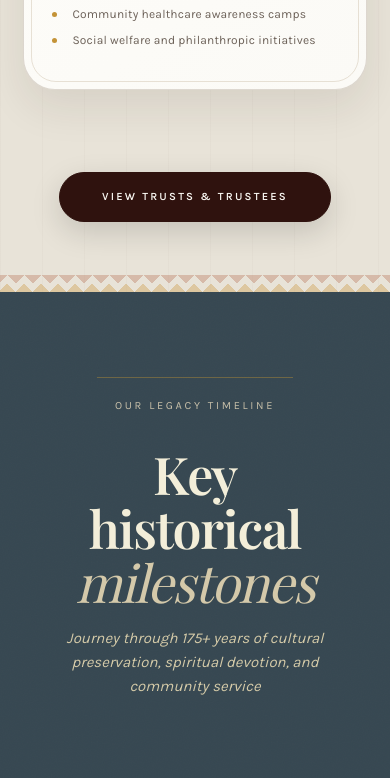
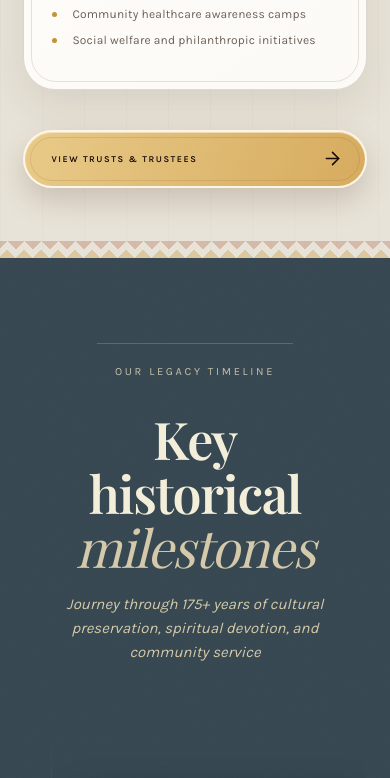
Before and after one commit to jannat-website-idea/khelat-bhawan-heritage, a React (Vite) app: page / in a window 390 px wide. Shown: the part 4820-5598 px from the top of the page. Built offline with nearby package versions, Linux system fonts and the light colour scheme; grey boxes are pictures that could not be loaded; a web font is replaced by a local one.

Commit message:
Polish homepage CTAs and family journey

```diff
--- a/src/components/HeritageFamilyTree.jsx
+++ b/src/components/HeritageFamilyTree.jsx
@@ -5,13 +5,13 @@ import { familyTreeData } from '../data/familyTreeData';
 import { getAssetUrl } from '../utils/assetHelper';
 
 const generations = [
-  { gen: 1, tag: { en: 'GENERATION 01', bn: '১ম প্রজন্ম' }, role: { en: 'THE FOUNDER & PATRIARCH', bn: 'প্রতিষ্ঠাতা ও আদি পুরুষ' }, name: { en: 'Babu Khelat Chandra Ghosh', bn: 'বাবু খেলাৎ চন্দ্র ঘোষ' }, years: '1775 — 1845', summary: { en: 'Founded Khelat Bhawan and laid the foundation for a legacy of devotion, art and philanthropy.', bn: 'খেলাৎ ভবনের প্রতিষ্ঠা এবং ভক্তি, মার্গসঙ্গীত ও সমাজসেবার অমর ঐতিহ্যের ভিত্তিপ্রস্তর স্থাপন করেন।' }, image: '/images/babu_khelat_ghosh_bust.png' },
-  { gen: 2, tag: { en: 'GENERATION 02', bn: '২য় প্রজন্ম' }, role: { en: 'RENAISSANCE STEWARDS', bn: 'নবজাগরণের ধারক' }, name: { en: 'Babu Mohim Chandra Ghosh', bn: 'বাবু মহিম চন্দ্র ঘোষ' }, years: '1845 — 1920', summary: { en: 'Expanded the estate, strengthened cultural patronage and institutionalized key traditions.', bn: 'সম্পত্তি ও ট্রাস্টের প্রসার, সংস্কৃতি ও মার্গসঙ্গীতের পৃষ্ঠপোষকতা এবং পারিবারিক দেবসেবা সুদৃঢ় করেন।' }, image: '/images/SDP_0305.jpg' },
-  { gen: 3, tag: { en: 'GENERATION 03', bn: '৩য় প্রজন্ম' }, role: { en: 'CULTURAL PATRONS', bn: 'সংস্কৃতি অনুরাগী' }, name: { en: 'Babu Sarat Chandra Ghosh', bn: 'বাবু শরৎ চন্দ্র ঘোষ' }, years: '1920 — 1950', summary: { en: 'Nurtured the arts, supported classical music and maintained the architectural grandeur of Khelat Bhawan.', bn: 'বাংলার শিল্পকলা ও উচ্চাঙ্গ সঙ্গীতের পৃষ্ঠপোষকতা এবং প্রাসাদের স্থাপত্যের অনন্য সংরক্ষণ করেন।' }, image: '/images/SDP_0273.jpg' },
-  { gen: 4, tag: { en: 'GENERATION 04', bn: '৪র্থ প্রজন্ম' }, role: { en: 'INSTITUTIONAL FOUNDERS', bn: 'প্রতিষ্ঠান ও ট্রাস্ট নির্মাতা' }, name: { en: 'Babu Khelat Ghosh Trustees', bn: 'বাবু খেলাৎ ঘোষ ট্রাস্টিগণ' }, years: '1950 — 1975', summary: { en: 'Formalized legal trusts to protect the estate, its properties and its continued service to society.', bn: 'পারিবারিক দেবসেবা, গৃহসম্পত্তি ও সমাজকল্যাণকে স্থায়ী করতে বিধিবদ্ধ ট্রাস্ট গঠন করেন।' }, image: '/images/SDP_0308.jpg' },
-  { gen: 5, tag: { en: 'GENERATION 05', bn: '৫ম প্রজন্ম' }, role: { en: 'HERITAGE CONSERVATORS', bn: 'সংরক্ষণ ও সংস্কারক' }, name: { en: 'Siddhartha Ghosh', bn: 'সিদ্ধার্থ ঘোষ' }, years: '1975 — 1985', summary: { en: 'Restored the historic structure, supported the community and ensured continuity of the family values.', bn: 'ঐতিহাসিক প্রাসাদের বৃহৎ স্থাপত্য সংস্কার সম্পন্ন করেন এবং পরিবারের সাংস্কৃতিক ঐতিহ্যের ধারাবাহিকতা রক্ষা করেন।' }, image: '/images/SDP_0291.jpg' },
-  { gen: 6, tag: { en: 'GENERATION 06', bn: '৬ষ্ঠ প্রজন্ম' }, role: { en: 'ARCHIVAL CUSTODIANS', bn: 'আর্কাইভ ও ট্রাস্ট বোর্ড' }, name: { en: 'Governing Trustees of Khelat Bhawan', bn: 'খেলাৎ ভবনের গভর্নিং ট্রাস্টি মণ্ডলী' }, years: '1985 — 2015', summary: { en: 'Initiated archives, opened the estate for heritage engagement and preserved centuries-old artefacts.', bn: 'আর্কাইভের সূচনা, হেরিটেজ পর্যটন ও শতবর্ষ প্রাচীন নথি-স্মারক সংরক্ষণ করেন।' }, image: '/images/SDP_0344.jpg' },
-  { gen: 7, tag: { en: 'GENERATION 07', bn: '৭ম প্রজন্ম' }, role: { en: 'PRESENT GUARDIANS', bn: 'বর্তমান ও ভবিষ্যৎ অভিভাবক' }, name: { en: 'Current Custodians & Youth Council', bn: 'বর্তমান ট্রাস্টি ও উত্তরাধিকারী মণ্ডলী' }, years: '2015 — Present', summary: { en: 'Continuing the legacy through preservation, education, access and community engagement.', bn: 'টেকসই ঐতিহ্য সংরক্ষণ, শিক্ষা ও ভবিষ্যৎ প্রজন্মের মাঝে ঐতিহ্যকে বাঁচিয়ে রাখা।' }, image: '/images/SDP_0359.jpg' }
+  { gen: 1, tag: { en: '1ST GENERATION', bn: '১ম প্রজন্ম' }, role: { en: 'THE FOUNDER & PATRIARCH', bn: 'প্রতিষ্ঠাতা ও আদি পুরুষ' }, name: { en: 'Babu Khelat Chandra Ghosh', bn: 'বাবু খেলাৎ চন্দ্র ঘোষ' }, years: '1775 — 1845', summary: { en: 'Founded Khelat Bhawan and laid the foundation for a legacy of devotion, art and philanthropy.', bn: 'খেলাৎ ভবনের প্রতিষ্ঠা এবং ভক্তি, মার্গসঙ্গীত ও সমাজসেবার অমর ঐতিহ্যের ভিত্তিপ্রস্তর স্থাপন করেন।' }, image: '/images/babu_khelat_ghosh_bust.png' },
+  { gen: 2, tag: { en: '2ND GENERATION', bn: '২য় প্রজন্ম' }, role: { en: 'RENAISSANCE STEWARDS', bn: 'নবজাগরণের ধারক' }, name: { en: 'Babu Mohim Chandra Ghosh', bn: 'বাবু মহিম চন্দ্র ঘোষ' }, years: '1845 — 1920', summary: { en: 'Expanded the estate, strengthened cultural patronage and institutionalized key traditions.', bn: 'সম্পত্তি ও ট্রাস্টের প্রসার, সংস্কৃতি ও মার্গসঙ্গীতের পৃষ্ঠপোষকতা এবং পারিবারিক দেবসেবা সুদৃঢ় করেন।' }, image: '/images/SDP_0305.jpg' },
+  { gen: 3, tag: { en: '3RD GENERATION', bn: '৩য় প্রজন্ম' }, role: { en: 'CULTURAL PATRONS', bn: 'সংস্কৃতি অনুরাগী' }, name: { en: 'Babu Sarat Chandra Ghosh', bn: 'বাবু শরৎ চন্দ্র ঘোষ' }, years: '1920 — 1950', summary: { en: 'Nurtured the arts, supported classical music and maintained the architectural grandeur of Khelat Bhawan.', bn: 'বাংলার শিল্পকলা ও উচ্চাঙ্গ সঙ্গীতের পৃষ্ঠপোষকতা এবং প্রাসাদের স্থাপত্যের অনন্য সংরক্ষণ করেন।' }, image: '/images/SDP_0273.jpg' },
+  { gen: 4, tag: { en: '4TH GENERATION', bn: '৪র্থ প্রজন্ম' }, role: { en: 'INSTITUTIONAL FOUNDERS', bn: 'প্রতিষ্ঠান ও ট্রাস্ট নির্মাতা' }, name: { en: 'Babu Khelat Ghosh Trustees', bn: 'বাবু খেলাৎ ঘোষ ট্রাস্টিগণ' }, years: '1950 — 1975', summary: { en: 'Formalized legal trusts to protect the estate, its properties and its continued service to society.', bn: 'পারিবারিক দেবসেবা, গৃহসম্পত্তি ও সমাজকল্যাণকে স্থায়ী করতে বিধিবদ্ধ ট্রাস্ট গঠন করেন।' }, image: '/images/SDP_0308.jpg' },
+  { gen: 5, tag: { en: '5TH GENERATION', bn: '৫ম প্রজন্ম' }, role: { en: 'HERITAGE CONSERVATORS', bn: 'সংরক্ষণ ও সংস্কারক' }, name: { en: 'Siddhartha Ghosh', bn: 'সিদ্ধার্থ ঘোষ' }, years: '1975 — 1985', summary: { en: 'Restored the historic structure, supported the community and ensured continuity of the family values.', bn: 'ঐতিহাসিক প্রাসাদের বৃহৎ স্থাপত্য সংস্কার সম্পন্ন করেন এবং পরিবারের সাংস্কৃতিক ঐতিহ্যের ধারাবাহিকতা রক্ষা করেন।' }, image: '/images/SDP_0291.jpg' },
+  { gen: 6, tag: { en: '6TH GENERATION', bn: '৬ষ্ঠ প্রজন্ম' }, role: { en: 'ARCHIVAL CUSTODIANS', bn: 'আর্কাইভ ও ট্রাস্ট বোর্ড' }, name: { en: 'Governing Trustees of Khelat Bhawan', bn: 'খেলাৎ ভবনের গভর্নিং ট্রাস্টি মণ্ডলী' }, years: '1985 — 2015', summary: { en: 'Initiated archives, opened the estate for heritage engagement and preserved centuries-old artefacts.', bn: 'আর্কাইভের সূচনা, হেরিটেজ পর্যটন ও শতবর্ষ প্রাচীন নথি-স্মারক সংরক্ষণ করেন।' }, image: '/images/SDP_0344.jpg' },
+  { gen: 7, tag: { en: '7TH GENERATION', bn: '৭ম প্রজন্ম' }, role: { en: 'PRESENT GUARDIANS', bn: 'বর্তমান ও ভবিষ্যৎ অভিভাবক' }, name: { en: 'Current Custodians & Youth Council', bn: 'বর্তমান ট্রাস্টি ও উত্তরাধিকারী মণ্ডলী' }, years: '2015 — Present', summary: { en: 'Continuing the legacy through preservation, education, access and community engagement.', bn: 'টেকসই ঐতিহ্য সংরক্ষণ, শিক্ষা ও ভবিষ্যৎ প্রজন্মের মাঝে ঐতিহ্যকে বাঁচিয়ে রাখা।' }, image: '/images/SDP_0359.jpg' }
 ];
 
 export default function HeritageFamilyTree({ lang = 'en', setActiveTab }) {
@@ -49,7 +49,7 @@ export default function HeritageFamilyTree({ lang = 'en', setActiveTab }) {
           const value = (field) => field[lang] || field.en;
           return (
             <button type="button" className={`heritage-family-node ${index % 2 ? 'is-right' : 'is-left'}`} style={{ '--generation-index': index }} key={generation.gen} onClick={() => setSelectedGenIndex(index)} aria-label={`${value(generation.tag)}: ${value(generation.name)}`}>
-              <span className="heritage-family-node__portrait"><img src={getAssetUrl(generation.image)} alt="" loading="lazy" /><i aria-hidden="true" /></span>
+              <span className="heritage-family-node__portrait"><img src={getAssetUrl(generation.image)} alt="" loading="lazy" /></span>
               <span className="heritage-family-node__copy">
                 <span className="heritage-family-node__number">{String(generation.gen).padStart(2, '0')}</span>
                 <span className="heritage-family-node__generation">{value(generation.tag)}</span>
--- a/src/index.css
+++ b/src/index.css
@@ -668,6 +668,110 @@
 .heritage-button--dark:hover {
   transform: translateY(-2px);
   box-shadow: 0 16px 40px rgba(0, 0, 0, 0.25);
+}
+
+/* Homepage destination CTAs — warm, illuminated and deliberately unhurried. */
+.heritage-premium-cta {
+  position: relative;
+  isolation: isolate;
+  display: inline-flex;
+  width: min(410px, 100%);
+  min-height: 66px;
+  align-items: center;
+  justify-content: space-between;
+  gap: 30px;
+  overflow: hidden;
+  padding: 15px 30px 15px 36px;
+  border: 2px solid rgba(255, 250, 238, .94);
+  border-radius: 999px;
+  color: #160a08;
+  background: linear-gradient(110deg, #e8ca88 0%, #d8ae62 58%, #c99a4a 100%);
+  box-shadow:
+    0 13px 30px rgba(65, 31, 13, .18),
+    inset 0 1px 0 rgba(255, 255, 255, .48);
+  font-family: var(--font-body);
+  font-size: 11px;
+  font-weight: 700;
+  letter-spacing: .22em;
+  line-height: 1.35;
+  text-align: left;
+  text-transform: uppercase;
+  cursor: pointer;
+  transition:
+    transform .85s cubic-bezier(.16, 1, .3, 1),
+    border-color .7s ease,
+    box-shadow .85s cubic-bezier(.16, 1, .3, 1),
+    background-position 1s cubic-bezier(.16, 1, .3, 1);
+  background-size: 160% 100%;
+}
+
+.heritage-premium-cta::before {
+  content: "";
+  position: absolute;
+  z-index: -1;
+  inset: 0;
+  background: linear-gradient(105deg, transparent 25%, rgba(255, 255, 255, .5) 48%, transparent 70%);
+  transform: translateX(-115%);
+  transition: transform 1.05s cubic-bezier(.16, 1, .3, 1);
+}
+
+.heritage-premium-cta::after {
+  content: "";
+  position: absolute;
+  z-index: -2;
+  inset: 5px;
+  border: 1px solid rgba(104, 54, 20, .13);
+  border-radius: inherit;
+  pointer-events: none;
+}
+
+.heritage-premium-cta__arrow {
+  flex: 0 0 auto;
+  stroke-width: 1.8;
+  transition: transform .85s cubic-bezier(.16, 1, .3, 1);
+}
+
+.heritage-premium-cta--wide { width: min(520px, 100%); }
+
+.heritage-premium-cta:hover,
+.heritage-premium-cta:focus-visible {
+  border-color: #fffdf7;
+  background-position: 100% 0;
+  box-shadow:
+    0 20px 44px rgba(86, 39, 13, .25),
+    0 0 28px rgba(216, 174, 98, .34),
+    inset 0 1px 0 rgba(255, 255, 255, .62);
+  transform: translateY(-5px) scale(1.018);
+  outline: none;
+}
+
+.heritage-premium-cta:hover::before,
+.heritage-premium-cta:focus-visible::before {
+  transform: translateX(115%);
+}
+
+.heritage-premium-cta:hover .heritage-premium-cta__arrow,
+.heritage-premium-cta:focus-visible .heritage-premium-cta__arrow {
+  transform: translateX(8px);
+}
+
+@media (max-width: 520px) {
+  .heritage-premium-cta {
+    width: 100%;
+    min-height: 58px;
+    gap: 18px;
+    padding: 13px 22px 13px 26px;
+    font-size: 9px;
+    letter-spacing: .17em;
+  }
+}
+
+@media (prefers-reduced-motion: reduce) {
+  .heritage-premium-cta,
+  .heritage-premium-cta::before,
+  .heritage-premium-cta__arrow { transition-duration: .01ms; }
+  .heritage-premium-cta:hover,
+  .heritage-premium-cta:focus-visible { transform: none; }
 }
 
 .heritage-timeline-band {
@@ -1393,6 +1497,7 @@
 
 .heritage-family-journey__line {
   position: absolute;
+  z-index: 0;
   inset: 0;
   width: 100%;
   height: 100%;
@@ -1403,6 +1508,7 @@
 
 .heritage-family-node {
   position: absolute;
+  z-index: 1;
   top: calc(var(--generation-index) * 300px + 10px);
   display: flex;
   align-items: center;
@@ -1421,6 +1527,7 @@
 
 .heritage-family-node__portrait {
   position: relative;
+  z-index: 2;
   flex: 0 0 clamp(170px, 20vw, 240px);
   width: clamp(170px, 20vw, 240px);
   aspect-ratio: 1;
@@ -1434,14 +1541,34 @@
 }
 .heritage-family-node__portrait img { width: 100%; height: 100%; border-radius: 50%; object-fit: cover; object-position: center; filter: sepia(.14) saturate(.88) contrast(1.04); }
 .heritage-family-node:first-of-type .heritage-family-node__portrait img { object-fit: contain; padding: 8%; background: radial-gradient(circle, #7b572f, #110906 72%); }
-.heritage-family-node__portrait i { position: absolute; right: 6%; bottom: 8%; width: 18px; height: 18px; border: 3px solid #fff1c7; border-radius: 50%; background: #e5ad42; box-shadow: 0 0 14px #f0bc5b; }
 .heritage-family-node:hover .heritage-family-node__portrait,
 .heritage-family-node:focus-visible .heritage-family-node__portrait { transform: scale(1.045); box-shadow: 0 0 0 4px rgba(104, 52, 18, .86), 0 0 46px rgba(239, 180, 71, .92), 0 28px 52px rgba(0, 0, 0, .6); }
 .heritage-family-node:focus-visible { outline: 1px solid #e6bb67; outline-offset: 12px; }
 
-.heritage-family-node__copy { display: flex; flex: 1; flex-direction: column; align-items: flex-start; min-width: 0; }
+.heritage-family-node__copy {
+  position: relative;
+  z-index: 2;
+  display: flex;
+  flex: 1;
+  flex-direction: column;
+  align-items: flex-start;
+  min-width: 0;
+  padding: 1rem 1.25rem;
+  background: radial-gradient(ellipse at center, rgba(27, 9, 5, .94) 0%, rgba(27, 9, 5, .78) 64%, transparent 100%);
+}
 .heritage-family-node__number { color: #e5b35a; font: 400 clamp(2.8rem, 5vw, 4.7rem)/.9 var(--font-serif); }
-.heritage-family-node__generation,
+.heritage-family-node__generation {
+  display: inline-flex;
+  margin: .5rem 0 .35rem;
+  padding: .42rem .75rem;
+  border: 1px solid rgba(229, 189, 112, .62);
+  border-radius: 999px;
+  color: #2b1008;
+  background: linear-gradient(110deg, #efd99f, #dbae57);
+  box-shadow: 0 6px 18px rgba(0, 0, 0, .25);
+  font: 800 .68rem/1 var(--font-body);
+  letter-spacing: .18em;
+}
 .heritage-family-node__role { color: #e5bd70; font: 700 .63rem/1.6 var(--font-body); letter-spacing: .22em; }
 .heritage-family-node__role { color: #f0ca7d; }
 .heritage-family-node__copy strong { max-width: 360px; margin: .45rem 0 .25rem; color: #fff6e6; font: 400 clamp(1.45rem, 2.6vw, 2.2rem)/1.04 var(--font-serif); }
--- a/src/pages/HomePage.jsx
+++ b/src/pages/HomePage.jsx
@@ -170,8 +170,9 @@ export default function HomePage({ lang = 'en', setActiveTab, onOpenBooking, onO
           </div>
 
           <div className="text-center mt-10">
-            <button className="heritage-button heritage-button--dark mx-auto" onClick={() => setActiveTab('trustees')}>
-              {isBn ? 'ট্রাস্ট ও ট্রাস্টি দেখুন' : 'View trusts & trustees'}
+            <button className="heritage-premium-cta mx-auto" onClick={() => setActiveTab('trustees')}>
+              <span>{isBn ? 'ট্রাস্ট ও ট্রাস্টি দেখুন' : 'View trusts & trustees'}</span>
+              <ArrowRight className="heritage-premium-cta__arrow" size={21} aria-hidden="true" />
             </button>
           </div>
         </div>
@@ -381,10 +382,10 @@ export default function HomePage({ lang = 'en', setActiveTab, onOpenBooking, onO
             href={GOOGLE_REVIEWS_URL}
             target="_blank"
             rel="noopener noreferrer"
-            className="inline-flex items-center gap-2 px-6 py-3 rounded-full bg-primary text-primary-foreground text-xs font-semibold tracking-wider uppercase hover:bg-primary/90 transition-all shadow-md"
+            className="heritage-premium-cta heritage-premium-cta--wide mx-auto"
           >
             <span>{isBn ? 'গুগলে সব আসল পর্যালোচনা দেখুন' : 'Read All Original Reviews on Google'}</span>
-            <ExternalLink className="w-3.5 h-3.5" />
+            <ArrowRight className="heritage-premium-cta__arrow" size={21} aria-hidden="true" />
           </a>
         </div>
       </section>
```
